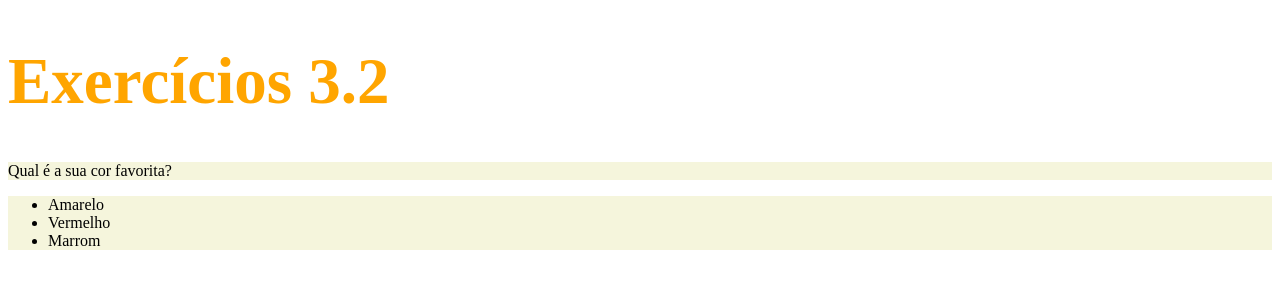
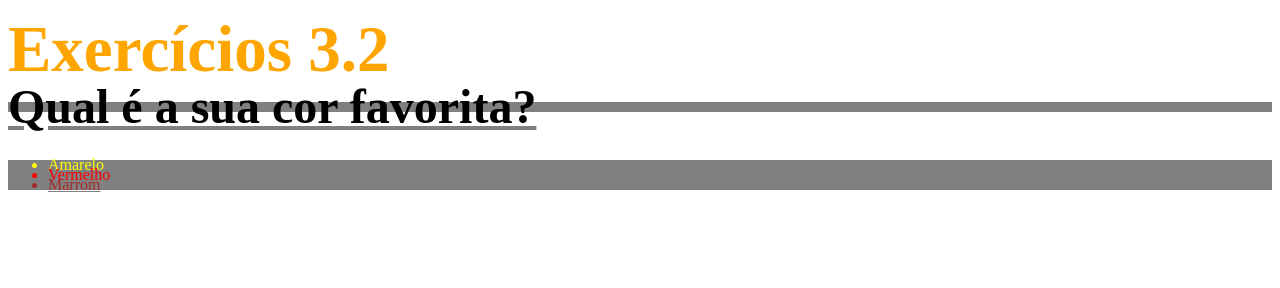
Before and after one commit to Kamosara/trybe-exercises, a plain HTML site: page fundamentos/secao-03-HTML-e-CSS/index.html in a window 1280 px wide. Drawn offline with Linux system fonts and the light colour scheme.

Commit message:
exercicio 3.2/2

```diff
--- a/fundamentos/secao-03-HTML-e-CSS/index.html
+++ b/fundamentos/secao-03-HTML-e-CSS/index.html
@@ -9,9 +9,38 @@
         h1{
             font-size: 65px;
             color: orange;
+            font-style: sans-serif;
         }
+
         .favorite-color{
-            background-color: beige;
+            background-color: grey;
+            text-decoration: underline;
+            text-decoration-color: grey;
+        }
+
+        #yellow{
+            color: yellow;
+        }
+
+        #red{
+            color: red;
+        }
+
+        #brown{
+            color: brown;
+        }
+
+        p{
+            font-weight: 600;
+            font-size: 3em;
+        }
+
+
+        body{
+            font-size: 16px;
+            line-height: 10px;
+            font-style: comic;
+
         }
 
     </style>
@@ -20,9 +49,9 @@
     <h1>Exercícios 3.2</h1>
     <p class="favorite-color">Qual é a sua cor favorita?</p>
     <ul class="favorite-color">
-        <li>Amarelo</li>
-        <li>Vermelho</li>
-        <li>Marrom</li>
+        <li id="yellow">Amarelo</li>
+        <li id="red">Vermelho</li>
+        <li id="brown">Marrom</li>
     </ul>
 
 </body>
```
